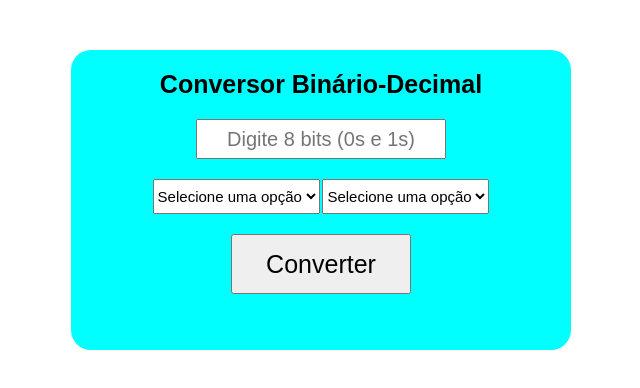
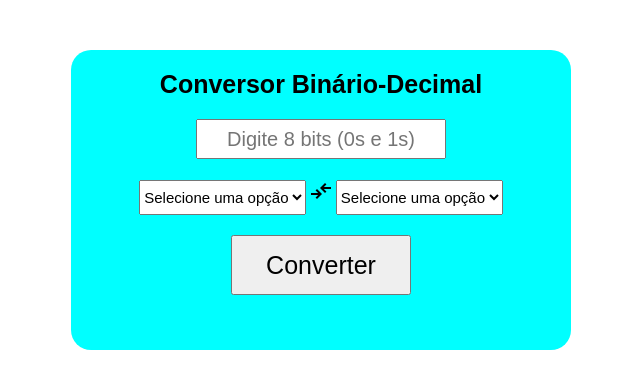
Before and after one commit to arthurguerraa/conversor-binario-decimal, a plain HTML site: page index.html in a window 1280 px wide. Shown: the whole page, without its empty margins (319-959 px from the left). Drawn offline with nearby package versions, Linux system fonts and the light colour scheme.

Commit message:
adicionando símbolo de troca

```diff
--- a/index.html
+++ b/index.html
@@ -5,6 +5,7 @@
     <meta name="viewport" content="width=device-width, initial-scale=1.0">
     <title>Bin2Dec</title>
     <link rel="stylesheet" href="style/style.css">
+    <link rel="stylesheet" href="https://fonts.googleapis.com/css2?family=Material+Symbols+Outlined:opsz,wght,FILL,GRAD@24,400,0,0&icon_names=compare_arrows" />
 </head>
 <body>
     <div class="container">
@@ -18,6 +19,9 @@
                 <option value="hexadecimal">Hexadecimal</option>
                 <option value="octal">Octal</option>
             </select>
+            <span class="material-symbols-outlined">
+                compare_arrows
+            </span>
             <select name="conversao" id="base">
                 <option value="">Selecione uma opção</option>
                 <option value="decimal">Decimal</option>
--- a/style/style.css
+++ b/style/style.css
@@ -52,10 +52,15 @@ input[type="text"]{
     font-size: 1.5em;
 }
 
+.material-symbols-outlined {
+  cursor: pointer;
+}
+
 input[type="button"]{
     height: 6rem;
     width: 18rem;
     font-size: 2.5rem;
+    cursor: pointer;
 }
 
 #resultado{
```
